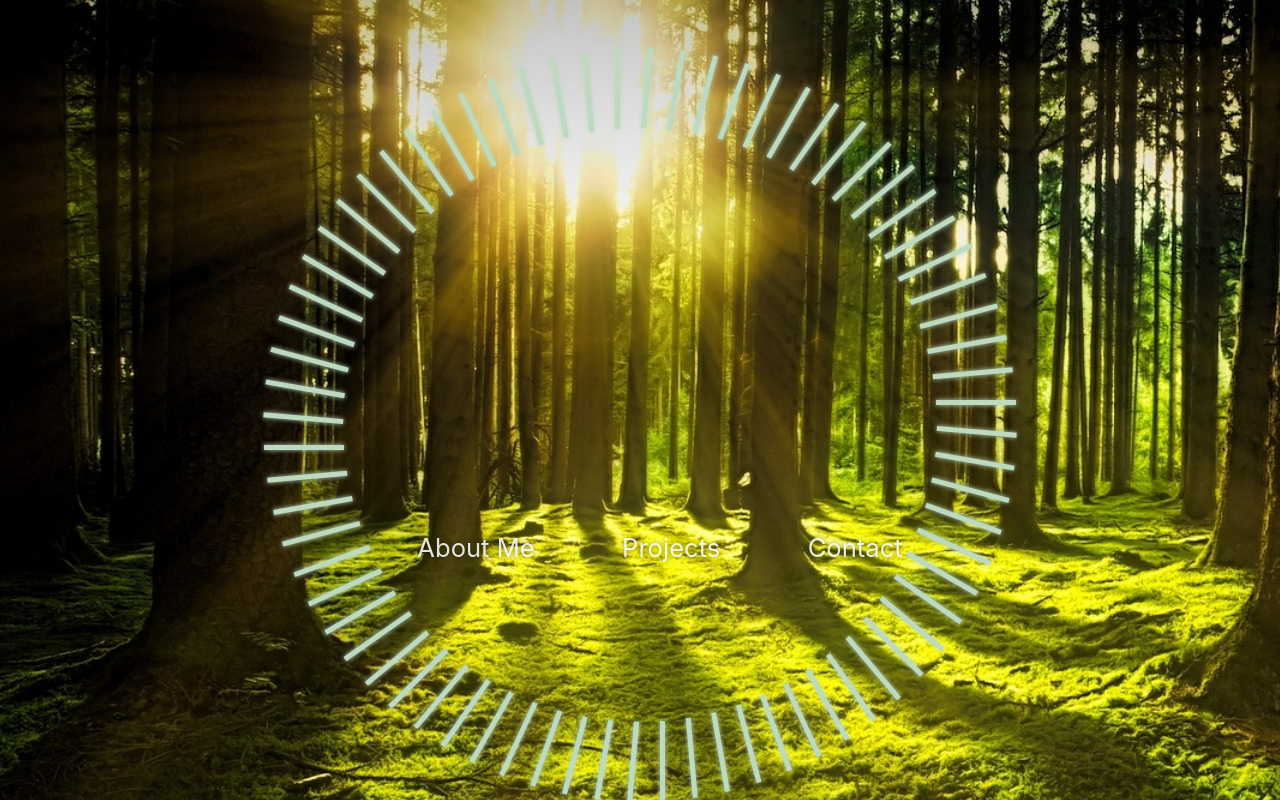
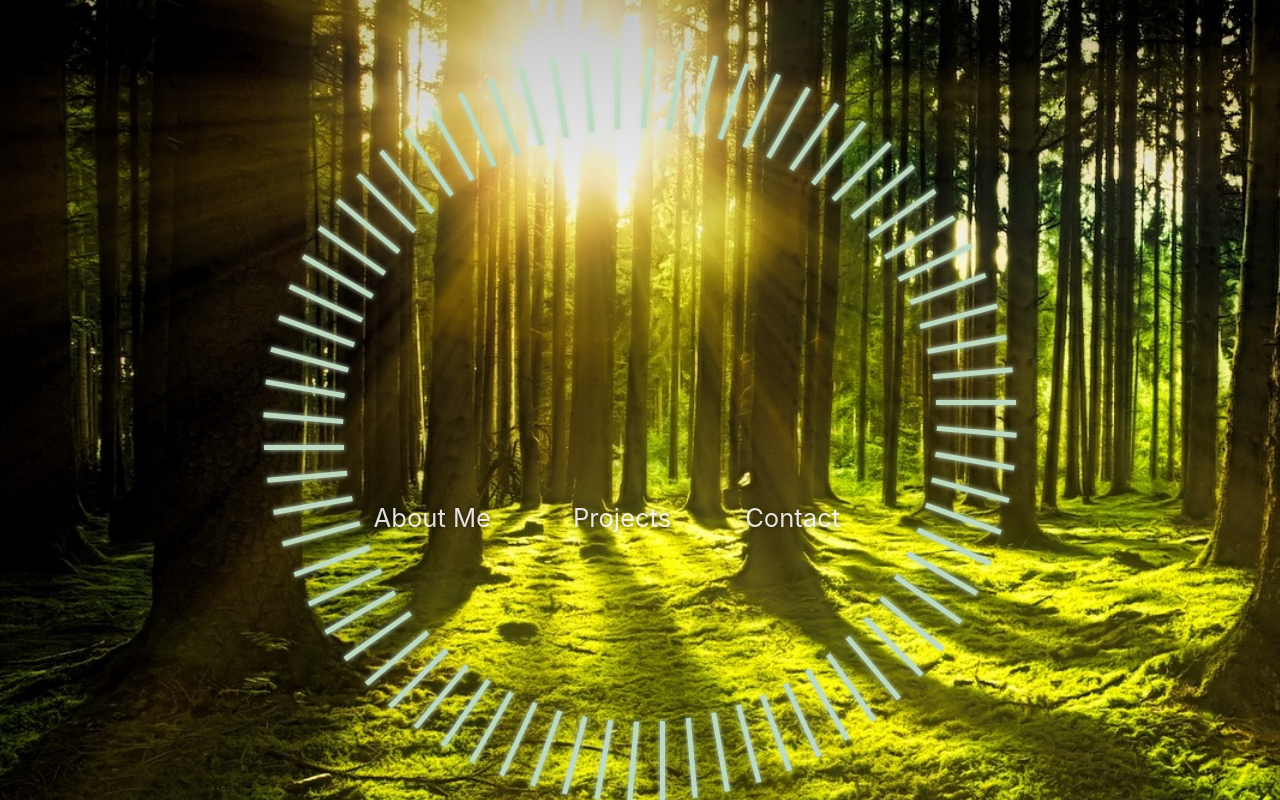
Before and after one commit to AcclaimedAP/cv2023, a Vue app: page / in a window 1280 px wide. Built offline with nearby package versions, Linux system fonts and the light colour scheme.

Commit message:
adjust navbar alignment

```diff
--- a/src/components/navbarLandingpage.vue
+++ b/src/components/navbarLandingpage.vue
@@ -29,8 +29,8 @@ nav {
         flex-direction: row;
         flex-wrap: nowrap;
         li {
-            margin: 5%;
             text-align: center;
+            transform: translateX(-50%);
             text-shadow: 0 0 5px rgba($color: #000000, $alpha: 0.5);
             display: inline-block;
             position: relative;
```
